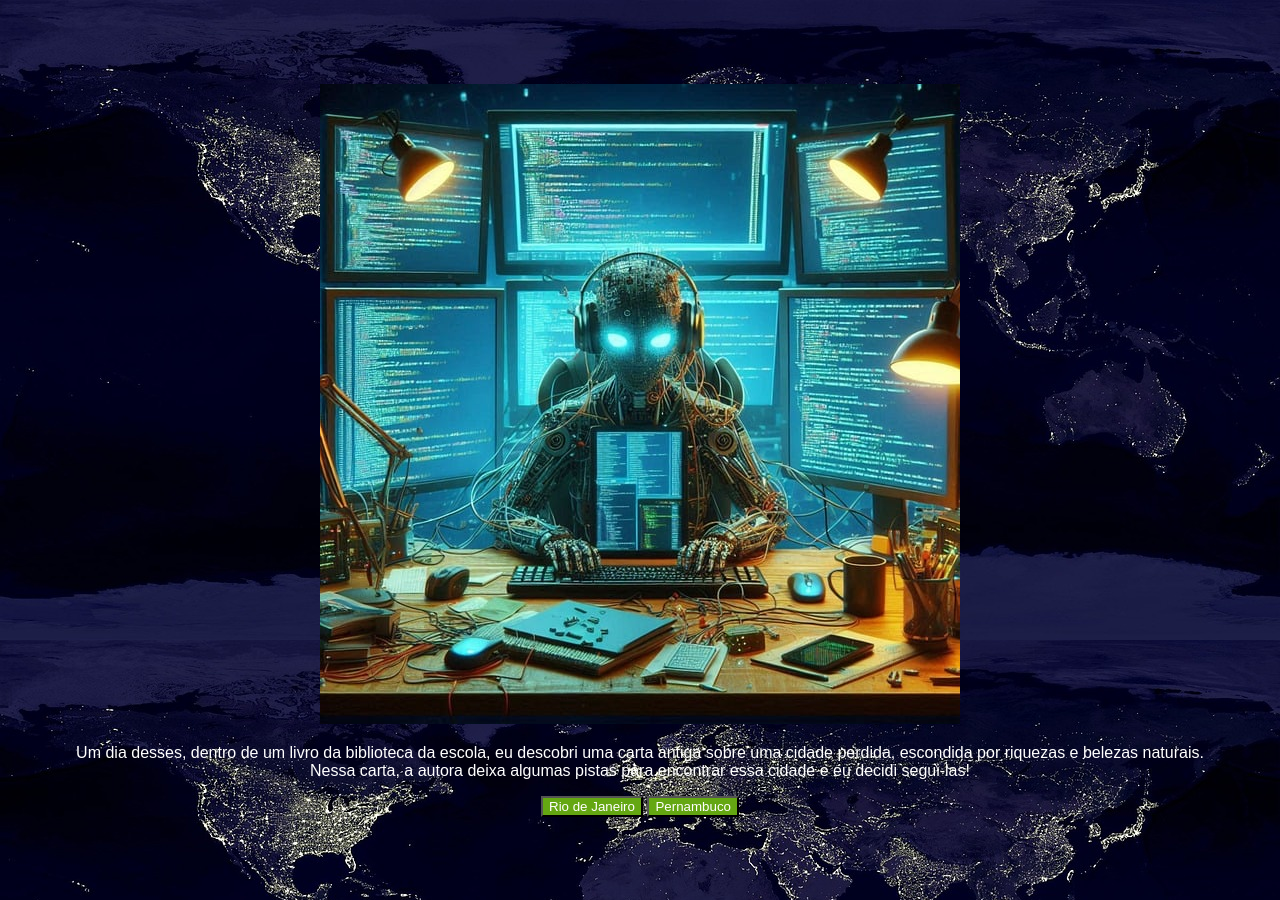
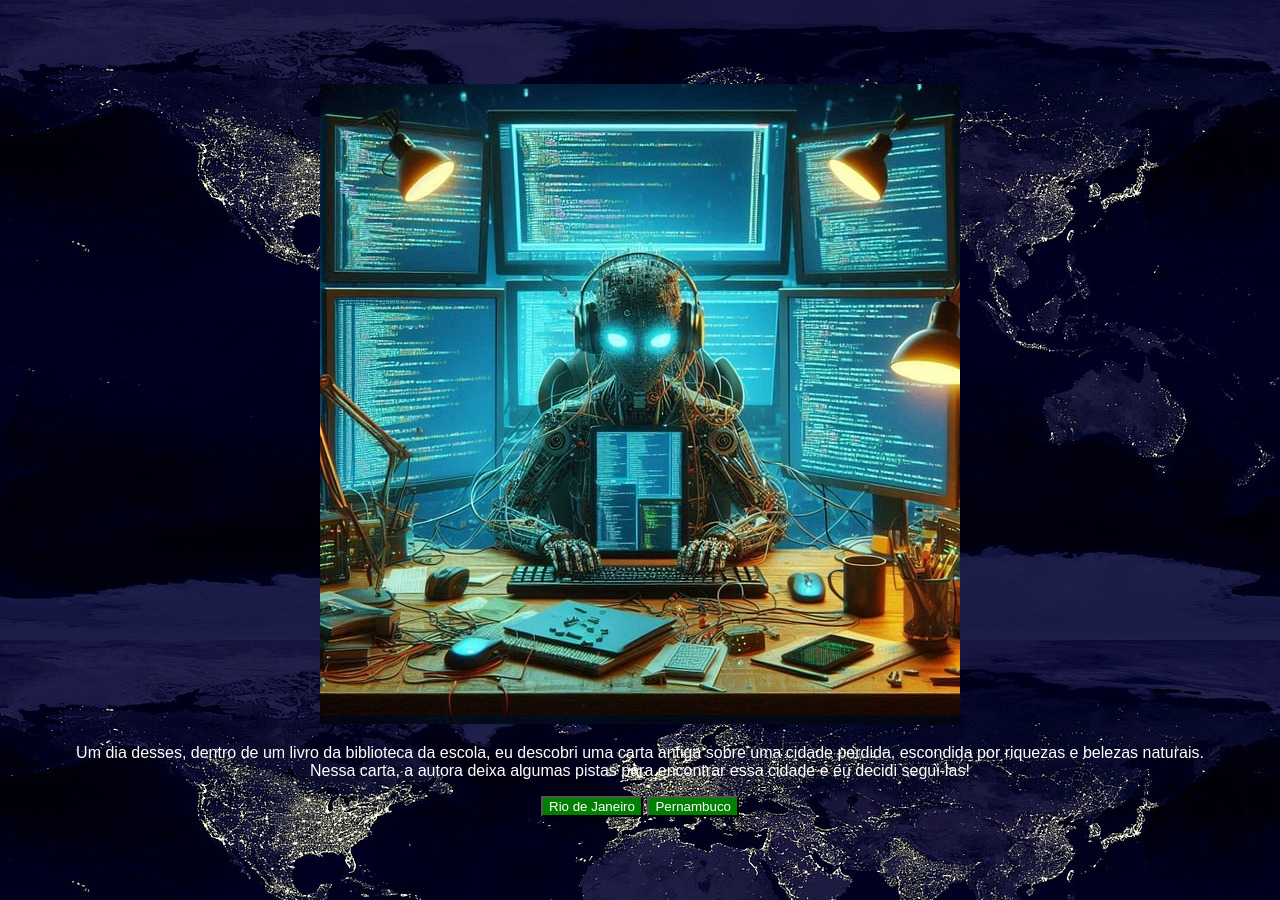
Before and after one commit to professor-rafael/Criando-uma-aventura-com-HTML-CSS-e-JavaScript, a plain HTML site: page index.html in a window 1280 px wide. Drawn offline with Linux system fonts and the light colour scheme; a web font is replaced by a local one.

Commit message:
Update style.css

```diff
--- a/style.css
+++ b/style.css
@@ -11,7 +11,7 @@ body {
 }
 
 button {
-    background-color: #64A712;
+    background-color: green;
     color: white;
     font-family: "Bai Jamjuree", sans-serif;
 }
```
